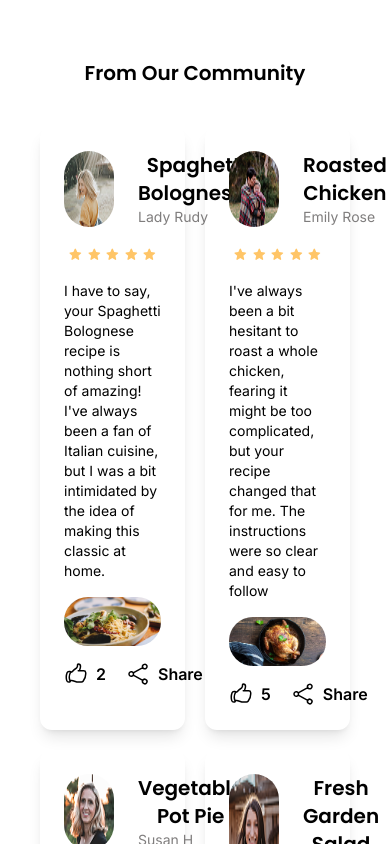
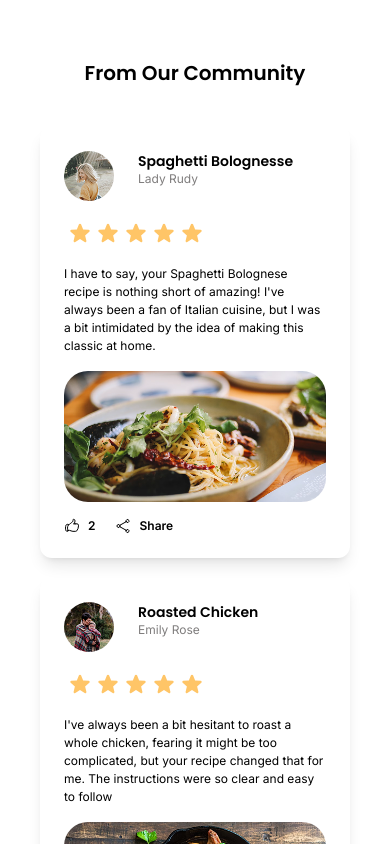
Before and after one commit to KirubelWondwossen/recipe-sharing-app, a React (Vite) app: page / in a window 390 px wide. Shown: the part 4580-5424 px from the top of the page. Built offline with nearby package versions, Linux system fonts and the light colour scheme.

Commit message:
Make the community section responsive

```diff
--- a/src/components/CommunitySection.jsx
+++ b/src/components/CommunitySection.jsx
@@ -50,7 +50,7 @@ function CommunitySection() {
 
 function CommunityCards() {
   return (
-    <div className="grid grid-cols-2 gap-5 mt-10">
+    <div className="grid md:grid-cols-2 gap-5 mt-10">
       {comments.map((el, i) => (
         <CommunityCard data={el} key={i} />
       ))}
@@ -68,8 +68,10 @@ function CommunityCard({ data }) {
           alt="person"
         />
         <span className="flex flex-col">
-          <h3 className="text-xl font-heading font-semibold">{data.tittle}</h3>
-          <p className="text-left text-sm font-body text-[#7F7D7D]">
+          <h3 className="text-sm sm:text-lg md:text-xl font-heading font-semibold">
+            {data.tittle}
+          </h3>
+          <p className="text-left text-xs md:text-sm font-body text-[#7F7D7D]">
             {data.name}
           </p>
         </span>
@@ -81,7 +83,9 @@ function CommunityCard({ data }) {
             <StarIcon className="w-6 text-[#FFC567]" key={i} />
           ))}
       </div>
-      <p className="text-left text-sm font-body">{data.description}</p>
+      <p className="text-left text-xs leading-normal sm:text-sm font-body">
+        {data.description}
+      </p>
       <div className="overflow-hidden rounded-3xl">
         <img
           src={`images/community/img-${data.img}.png`}
@@ -90,13 +94,17 @@ function CommunityCard({ data }) {
         />
       </div>
       <div className="flex gap-5">
-        <span className="flex gap-2">
-          <HandThumbUpIcon className="w-6" />
-          <span className="text-base font-semibold font-body">{data.like}</span>
+        <span className="flex gap-2 items-center">
+          <HandThumbUpIcon className="w-4 md:w-6" />
+          <span className="text-xs sm:text-base font-semibold font-body">
+            {data.like}
+          </span>
         </span>
-        <span className="flex gap-2">
-          <ShareIcon className="w-6" />
-          <span className="text-base font-semibold font-body">Share</span>
+        <span className="flex gap-2 items-center">
+          <ShareIcon className="w-4 md:w-6" />
+          <span className="text-xs sm:text-base font-semibold font-body">
+            Share
+          </span>
         </span>
       </div>
     </div>
```
